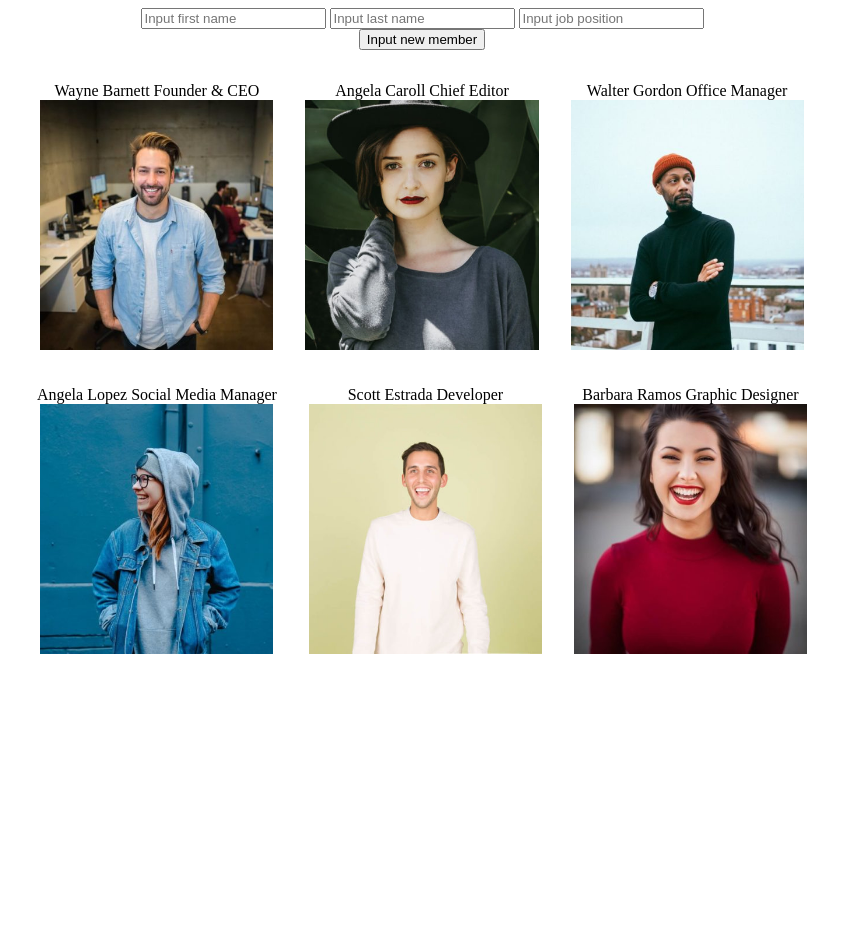
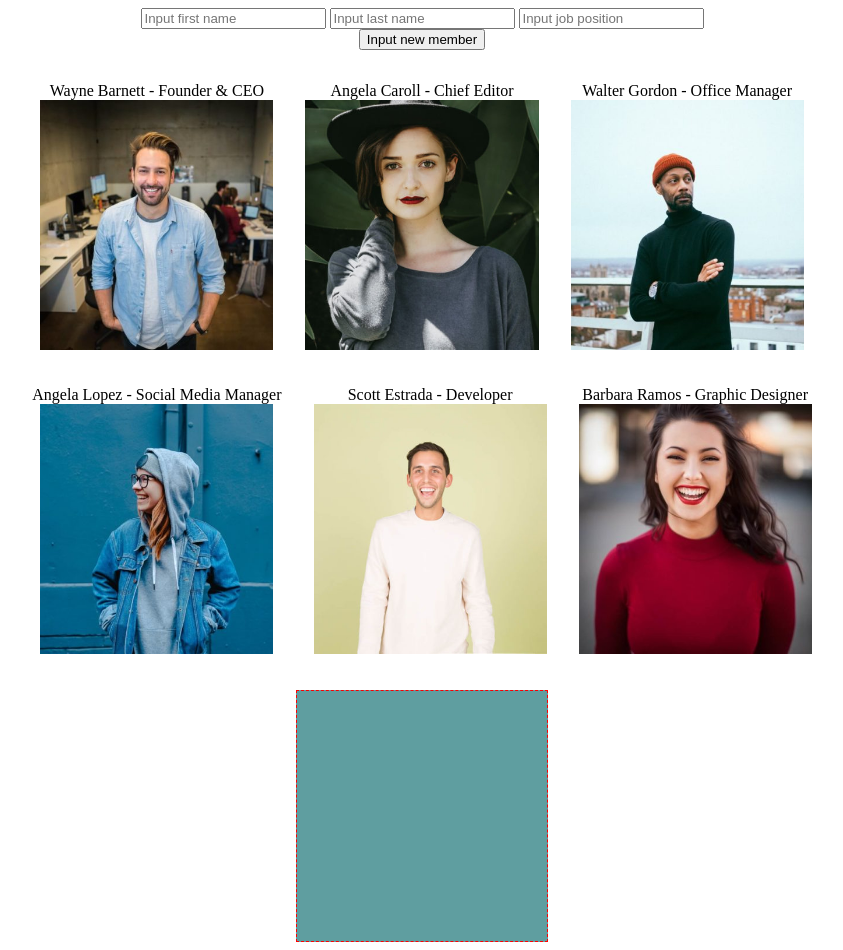
Before and after one commit to RiccardoCarluccio/js-our-team, a plain HTML site: page index.html in a window 1280 px wide. Both pictures are taken after a click on the button "Input new member". Shown: the whole page, without its empty margins (218-1061 px from the left). Before the commit the page ends 800 px from the top, so only its background shows below. Drawn offline with Linux system fonts and the light colour scheme.

Commit message:
input added and layout big fix

```diff
--- a/CSS/style.css
+++ b/CSS/style.css
@@ -3,8 +3,16 @@ img {
   width: auto;
 }
 
+.fixed-dimension {
+  height: 250px;
+  aspect-ratio: 1/1;
+  background-color: cadetblue;
+  color: white;
+  border: 1px dashed red;
+}
+
 .flex-container {
-  width: 80%;
+  width: 90%;
   margin: auto;
   display: flex;
   justify-content: center;
--- a/JS/main.js
+++ b/JS/main.js
@@ -46,7 +46,7 @@ for (i = 0; i < TEAM_MEMBERS.length; i++) {
     `
       <div class="mini-container">
         <div>
-          <div>${SINGLE_MEMBER.firstName} ${SINGLE_MEMBER.lastName} ${SINGLE_MEMBER.jobPosition}</div>
+          <div>${SINGLE_MEMBER.firstName} ${SINGLE_MEMBER.lastName} - ${SINGLE_MEMBER.jobPosition}</div>
           <img src="IMG/${SINGLE_MEMBER.profilePic}" alt="Profile Picture">
         </div>
       </div>
@@ -62,4 +62,21 @@ BTN_INPUT.addEventListener('click', function createNewMember() {
   const FIRST_NAME_INPUT = document.querySelector('[name="first-name"');
   const LAST_NAME_INPUT = document.querySelector('[name="last-name"');
   const JOB_POSITION_INPUT = document.querySelector('[name="job-position"');
+
+  const NEW_MEMBER = {
+    firstName: FIRST_NAME_INPUT.value,
+    lastName: LAST_NAME_INPUT.value,
+    jobPosition: JOB_POSITION_INPUT.value,
+  }
+
+  TEAM_MEMBERS.push(NEW_MEMBER);
+
+  document.getElementById('team-container').innerHTML +=
+    `
+      <div class="mini-container">
+        <div class="fixed-dimension">
+          <div>${NEW_MEMBER.firstName} ${NEW_MEMBER.lastName} ${NEW_MEMBER.jobPosition}</div>
+        </div>
+      </div>
+    `;
 })
```
